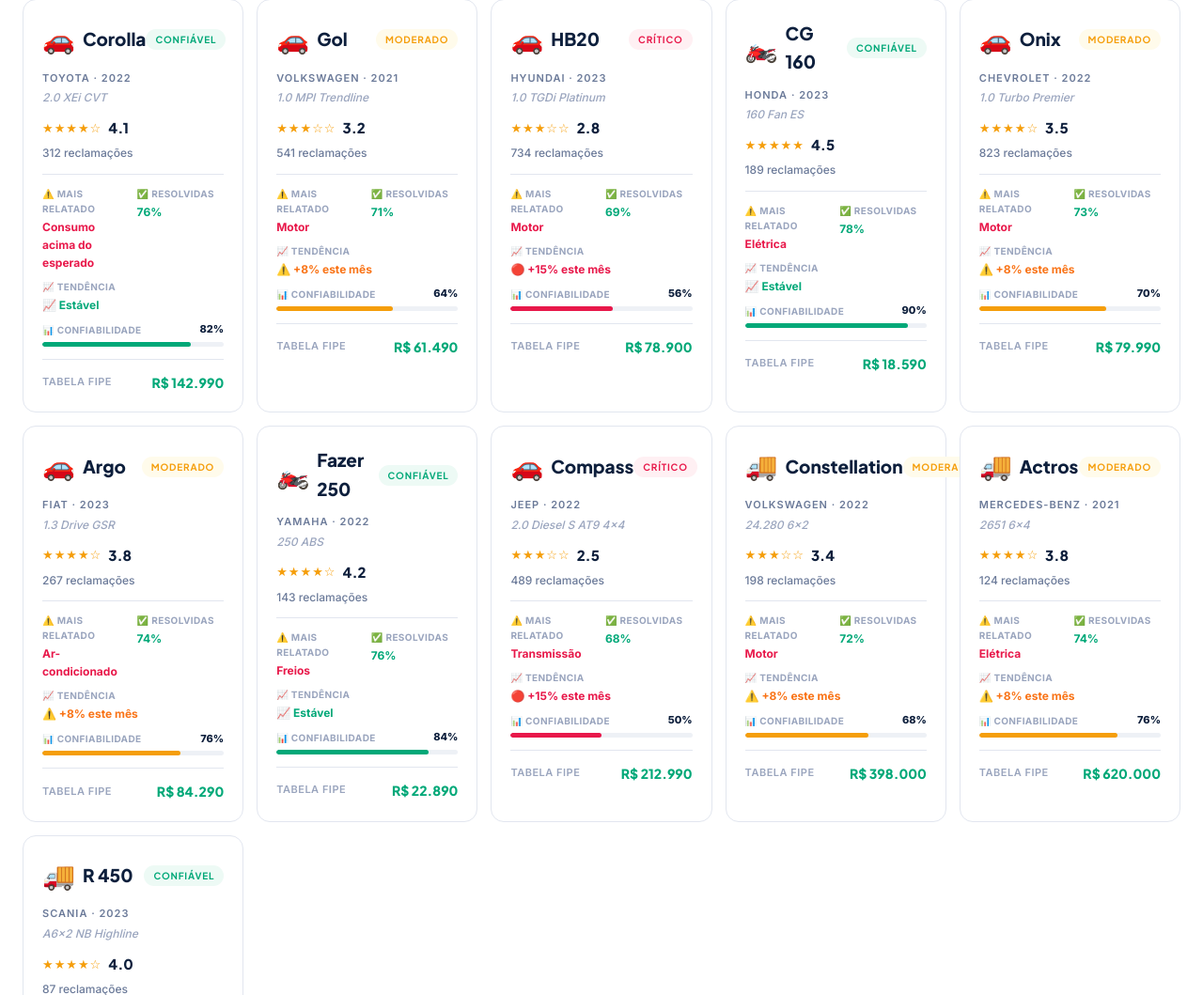
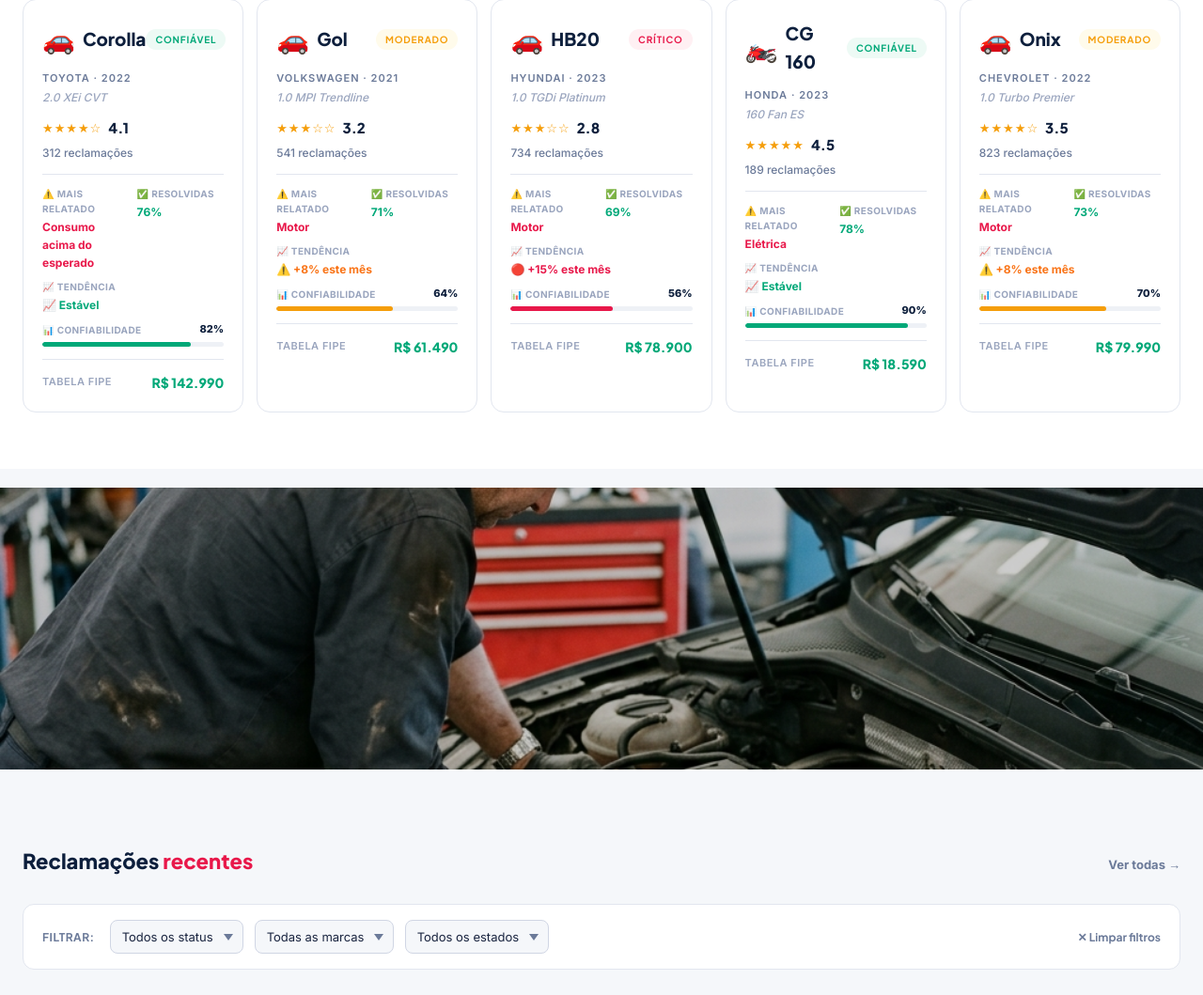
Before and after one commit to edircesar/doutoroficina, a PHP site: page / in a window 1280 px wide. Shown: the part 1108-2167 px from the top of the page at 94% size. Run offline with PHP 8.4, Linux system fonts and the light colour scheme; data that the repository does not hold is empty; some libraries are stand-ins or nearby versions.

Commit message:
Criação da página Ver Todos e efeito parallax

```diff
--- a/assets/css/style.css
+++ b/assets/css/style.css
@@ -857,3 +857,21 @@ footer{background:var(--navy);padding:36px 24px}
     flex: 1 1 100%;
   }
 }
+
+/* ── PARALLAX ── */
+.parallax-section {
+  background-attachment: fixed;
+  background-position: center;
+  background-repeat: no-repeat;
+  background-size: cover;
+  height: 300px;
+  margin-top: 20px;
+  margin-bottom: 20px;
+}
+.parallax-content {
+  height: 100%;
+  display: flex;
+  align-items: center;
+  justify-content: center;
+  background-color: rgba(0,0,0,0.2);
+}
--- a/assets/js/app.js
+++ b/assets/js/app.js
@@ -215,8 +215,7 @@ const fipePrices={'1':'R$ 142.990','2':'R$ 61.490','3':'R$ 78.900','4':'R$ 18.59
 // ══ RENDER ══
 function starsHtml(r){let s='';for(let i=1;i<=5;i++)s+=i<=Math.round(r)?'★':'☆';return s}
 
-function renderVehicles(){
-  document.getElementById('vehicles-grid').innerHTML=mockVehicles.map(v=>{
+function getVehicleCardHtml(v) {
   const resolved = Math.round(55 + v.rating * 5);
   const trend = v.rating >= 4 ? '📈 Estável' : v.rating >= 3 ? '⚠️ +8% este mês' : '🔴 +15% este mês';
   const trendClass = v.rating >= 4 ? 'green' : v.rating >= 3 ? 'orange' : 'red';
@@ -261,7 +260,12 @@ function renderVehicles(){
       <span class="price-label">Tabela FIPE</span>
       <span class="price-loading" id="fipe-card-${v.id}">carregando…</span>
     </div>
-    </div>`}).join('');
+  </div>`;
+}
+
+function renderVehicles(limit = 5){
+  const list = limit ? mockVehicles.slice(0, limit) : mockVehicles;
+  document.getElementById('vehicles-grid').innerHTML=list.map(v=>getVehicleCardHtml(v)).join('');
   mockVehicles.forEach(v=>{
     setTimeout(()=>{
       const el=document.getElementById('fipe-card-'+v.id);
@@ -725,13 +729,35 @@ Retorne entre 3 e 5 resultados relevantes. Foque em problemas reais e recentes.`
 
 // ══ ROUTING ══
 function showPage(page){
-  ['home','vehicle','profile','compare'].forEach(p=>{
+  ['home','vehicle','profile','compare','all-vehicles'].forEach(p=>{
     const el=document.getElementById('page-'+p);
     if(el) el.style.display=p===page?'block':'none';
   });
   window.scrollTo({top:0,behavior:'smooth'});
   if(page==='profile') renderProfile();
   if(page==='compare') initCompare();
+  if(page==='all-vehicles') renderAllVehicles();
+}
+
+function checkLoginAndShowAllVehicles() {
+  if (!currentUser) {
+    openAuth('login');
+  } else {
+    showPage('all-vehicles');
+  }
+}
+
+function renderAllVehicles() {
+  const grid = document.getElementById('all-vehicles-grid');
+  if (!grid) return;
+  grid.innerHTML = mockVehicles.map(v => getVehicleCardHtml(v)).join('');
+
+  mockVehicles.forEach(v => {
+    setTimeout(() => {
+      const el = document.getElementById('fipe-card-' + v.id);
+      if (el) { el.className = 'price-val'; el.textContent = fipePrices[v.id] || '—' }
+    }, 300 + Math.random() * 700);
+  });
 }
 
 // ══ SEARCH BAR ══
--- a/index.php
+++ b/index.php
@@ -128,11 +128,17 @@
     <div class="section-inner">
       <div class="section-header">
         <h2 class="section-title">Veículos mais <span class="accent">avaliados</span></h2>
-        <a href="#" class="see-all">Ver todos →</a>
+        <a href="#" class="see-all" onclick="checkLoginAndShowAllVehicles()">Ver todos →</a>
       </div>
       <div class="vehicles-grid" id="vehicles-grid"></div>
     </div>
   </section>
+
+  <!-- SEÇÃO PARALLAX -->
+  <div class="parallax-section" style="background-image: url('assets/car_engine_problem.png')">
+    <div class="parallax-content">
+    </div>
+  </div>
 
   <!-- RECLAMAÇÕES RECENTES -->
   <section class="section">
@@ -219,6 +225,15 @@
 <div id="page-vehicle" style="display:none;padding:32px 24px;max-width:1280px;margin:0 auto">
   <button class="back-btn" onclick="showPage('home')">← Voltar para o início</button>
   <div id="vehicle-profile-content"></div>
+</div>
+
+<!-- ══ PAGE ALL VEHICLES ══ -->
+<div id="page-all-vehicles" style="display:none;padding:32px 24px;max-width:1280px;margin:0 auto">
+  <button class="back-btn" onclick="showPage('home')">← Voltar para o início</button>
+  <div class="section-header">
+    <h2 class="section-title">Todos os Veículos <span class="accent">Avaliados</span></h2>
+  </div>
+  <div class="vehicles-grid" id="all-vehicles-grid"></div>
 </div>
 
 <!-- ══ FOOTER ══ -->
```
Also changed, not shown: assets/car_engine_problem.png (added). Lines whose indentation alone changed are shown as unchanged.
